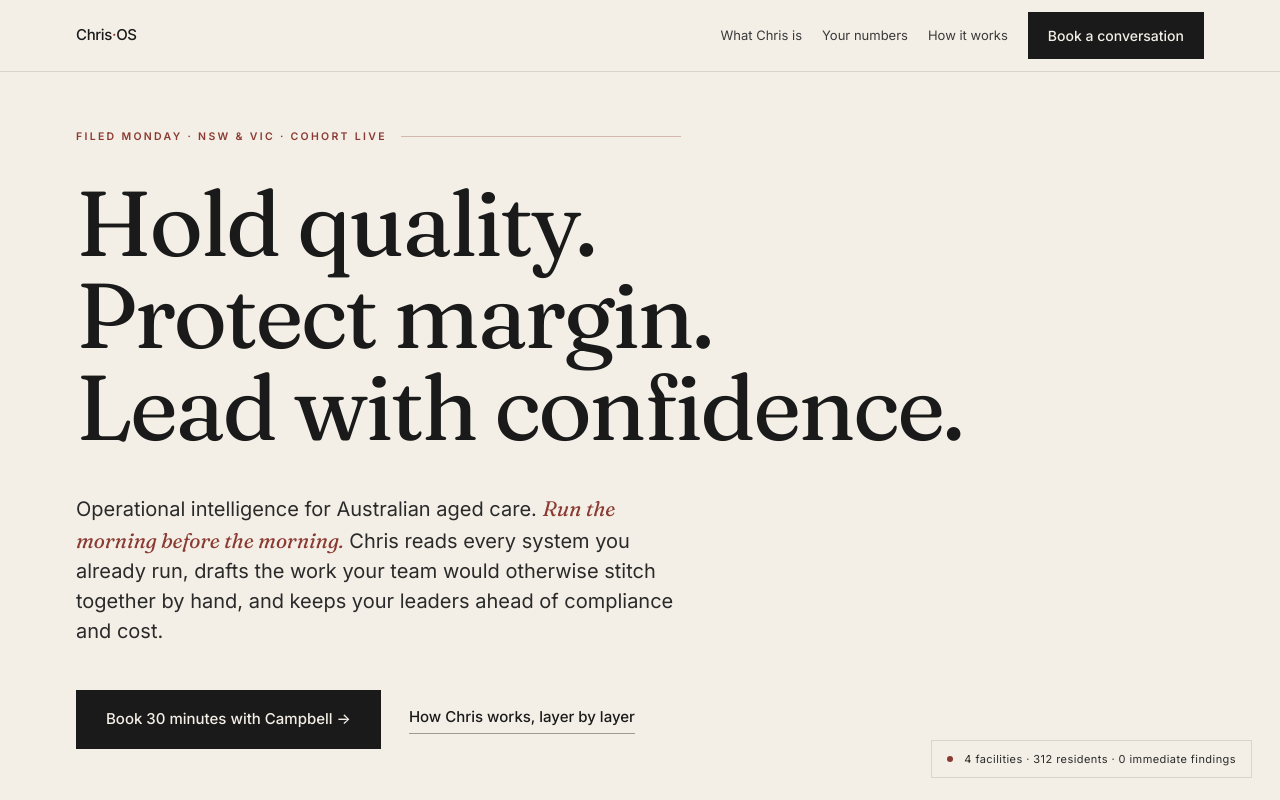
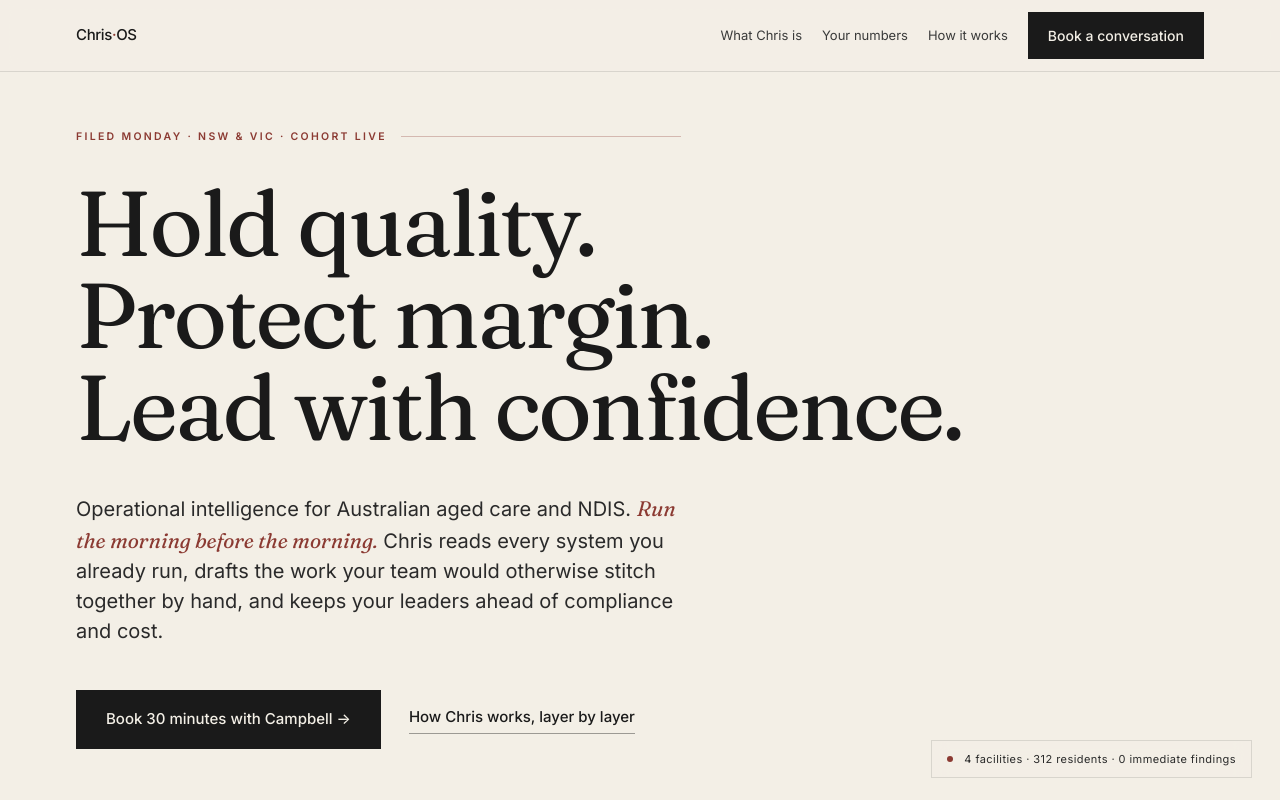
Before and after one commit to campbell-mc/website, a Next.js app in the folder apps/web/: page /v2 in a window 1280 px wide. Shown: the top 800 px of the page. Built offline with nearby package versions, Linux system fonts and the light colour scheme.

Commit message:
Hero subhead: 'aged care and NDIS'
Co-Authored-By: Claude Opus 4.6 (1M context) <noreply@anthropic.com>

```diff
--- a/apps/web/app/v2/page.tsx
+++ b/apps/web/app/v2/page.tsx
@@ -366,7 +366,7 @@ function Hero() {
 
         {/* Subhead */}
         <p className="max-w-[600px] mb-11" style={{ fontFamily: sans, fontSize: "clamp(17px, 1.6vw, 20px)", lineHeight: 1.5, fontWeight: 400, color: C.textSoft }}>
-          Operational intelligence for Australian aged care.{" "}
+          Operational intelligence for Australian aged care and NDIS.{" "}
           <em style={{ fontFamily: serif, fontStyle: "italic", fontWeight: 400, fontSize: "1.05em", color: C.ironstone }}>Run the morning before the morning.</em>{" "}
           Chris reads every system you already run, drafts the work your team would otherwise stitch together by hand, and keeps your leaders ahead of compliance and cost.
         </p>
```
